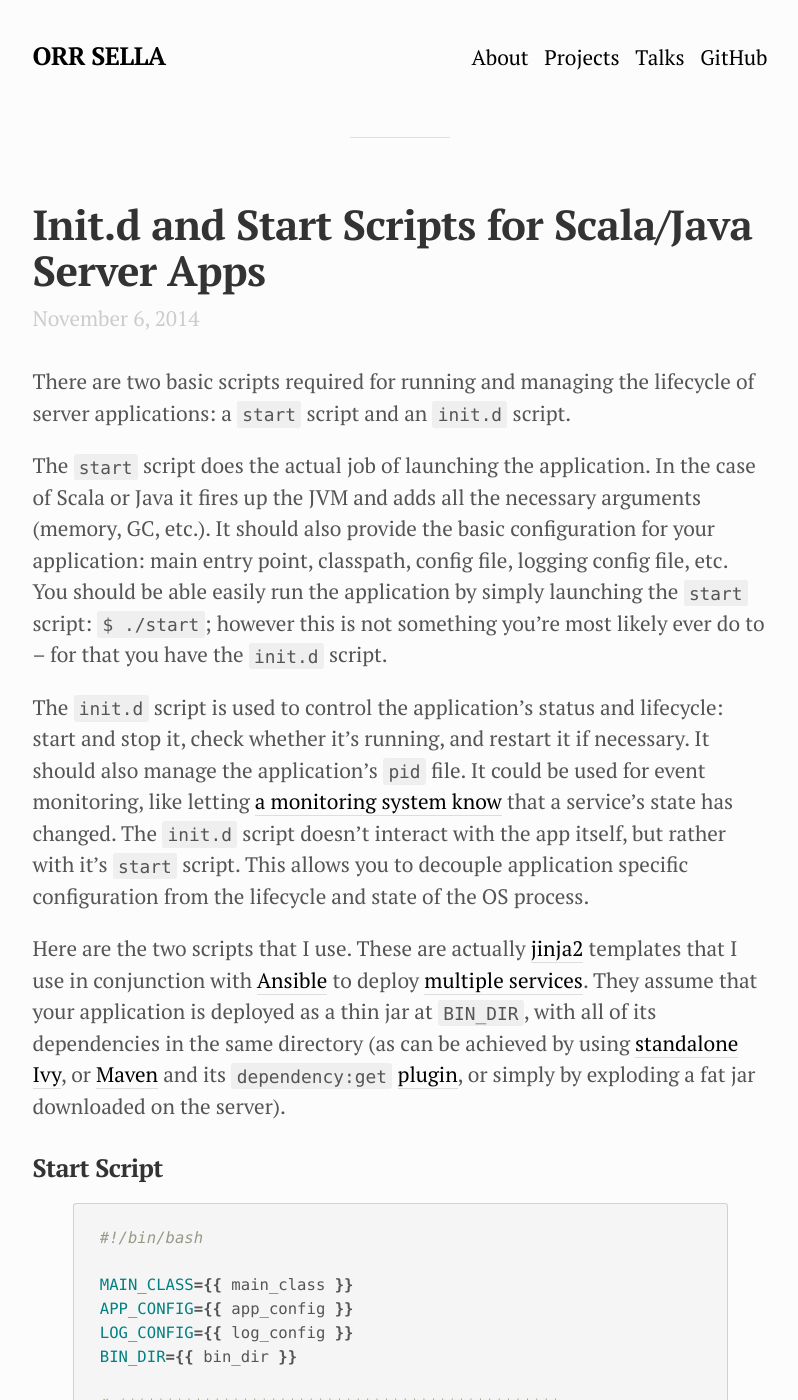
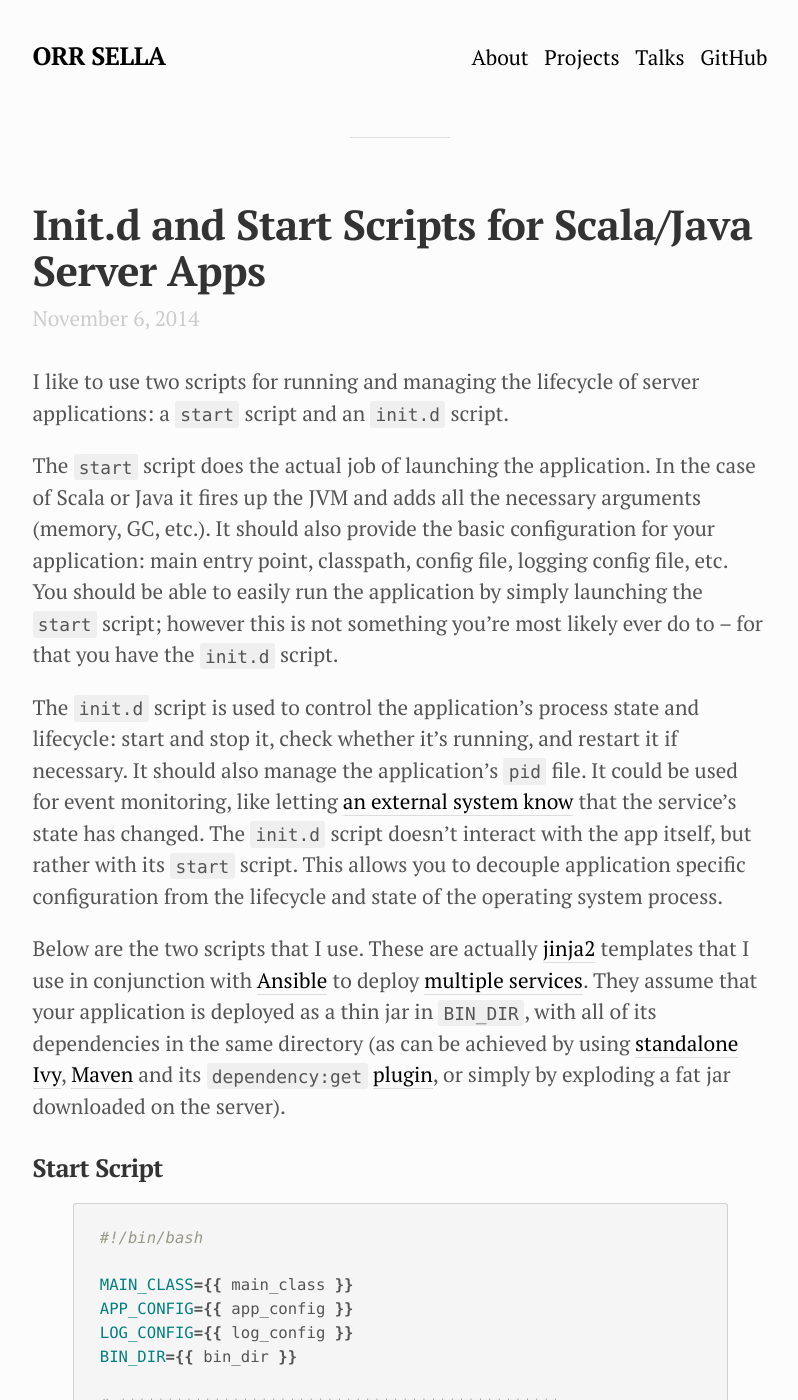
Before and after one commit to orrsella/orrsella.com, a Jekyll site: the page built from _posts/2014-11-06-initd-and-start-scripts-for-scala-java-server-apps.md, in a window 1280 px wide and 1400 px high. Shown: the whole window, without its empty margins (240-1038 px from the left). Built offline with Jekyll 4.4.1, drawn with Linux system fonts in a browser that asks for light colours; some of the changed text lies outside the part shown.

Commit message:
Update post

```diff
--- a/_posts/2014-11-06-initd-and-start-scripts-for-scala-java-server-apps.md
+++ b/_posts/2014-11-06-initd-and-start-scripts-for-scala-java-server-apps.md
@@ -3,13 +3,13 @@ layout: post
 title:  Init.d and Start Scripts for Scala/Java Server Apps
 ---
 
-There are two basic scripts required for running and managing the lifecycle of server applications: a `start` script and an `init.d` script.
+I like to use two scripts for running and managing the lifecycle of server applications: a `start` script and an `init.d` script.
 
-The `start` script does the actual job of launching the application. In the case of Scala or Java it fires up the JVM and adds all the necessary arguments (memory, GC, etc.). It should also provide the basic configuration for your application: main entry point, classpath, config file, logging config file, etc. You should be able easily run the application by simply launching the `start` script: `$ ./start`; however this is not something you're most likely ever do to – for that you have the `init.d` script.
+The `start` script does the actual job of launching the application. In the case of Scala or Java it fires up the JVM and adds all the necessary arguments (memory, GC, etc.). It should also provide the basic configuration for your application: main entry point, classpath, config file, logging config file, etc. You should be able to easily run the application by simply launching the `start` script; however this is not something you're most likely ever do to – for that you have the `init.d` script.
 
-The `init.d` script is used to control the application's status and lifecycle: start and stop it, check whether it's running, and restart it if necessary. It should also manage the application's `pid` file. It could be used for event monitoring, like letting [a monitoring system know](https://docs.newrelic.com/docs/agents/java-agent/instrumentation/recording-deployments-java-agent) that a service's state has changed. The `init.d` script doesn't interact with the app itself, but rather with it's `start` script. This allows you to decouple application specific configuration from the lifecycle and state of the OS process.
+The `init.d` script is used to control the application's process state and lifecycle: start and stop it, check whether it's running, and restart it if necessary. It should also manage the application's `pid` file. It could be used for event monitoring, like letting [an external system know](https://docs.newrelic.com/docs/agents/java-agent/instrumentation/recording-deployments-java-agent) that the service's state has changed. The `init.d` script doesn't interact with the app itself, but rather with its `start` script. This allows you to decouple application specific configuration from the lifecycle and state of the operating system process.
 
-Here are the two scripts that I use. These are actually [jinja2](http://jinja.pocoo.org/) templates that I use in conjunction with [Ansible](http://www.ansible.com/home) to deploy [multiple services](https://github.com/orrsella/scala-e2e-testing). They assume that your application is deployed as a thin jar at `BIN_DIR`, with all of its dependencies in the same directory (as can be achieved by using [standalone Ivy](http://ant.apache.org/ivy/history/latest-milestone/standalone.html), or [Maven](http://maven.apache.org/) and its `dependency:get` [plugin](http://maven.apache.org/plugins/maven-dependency-plugin/), or simply by exploding a fat jar downloaded on the server).
+Below are the two scripts that I use. These are actually [jinja2](http://jinja.pocoo.org/) templates that I use in conjunction with [Ansible](http://www.ansible.com/home) to deploy [multiple services](https://github.com/orrsella/scala-e2e-testing). They assume that your application is deployed as a thin jar in `BIN_DIR`, with all of its dependencies in the same directory (as can be achieved by using [standalone Ivy](http://ant.apache.org/ivy/history/latest-milestone/standalone.html), [Maven](http://maven.apache.org/) and its `dependency:get` [plugin](http://maven.apache.org/plugins/maven-dependency-plugin/), or simply by exploding a fat jar downloaded on the server).
 
 ### Start Script
 
@@ -47,7 +47,7 @@ $ tree /opt/myapp
     └── start
 {% endhighlight %}
 
-All of these pieces are put in-place by the [CM tool](http://www.ansible.com/home). Launching the `start` script will run the application interactively in the logged in session, displaying `stdout` in the terminal. This could be useful for debugging or testing, but should generally be avoided – you should start the app from the `init.d` script.
+All of these pieces are put in-place by the [CM tool](http://www.ansible.com/home). Launching the `start` script will run the application interactively in the logged in session, displaying `stdout` in the terminal. This could be useful for debugging, but should generally be avoided – you should start the app from the `init.d` script.
 
 ### Init.d Script
 
```
Also changed, not shown: other parts of _posts/2014-11-06-initd-and-start-scripts-for-scala-java-server-apps.md (+6 -6 lines).
